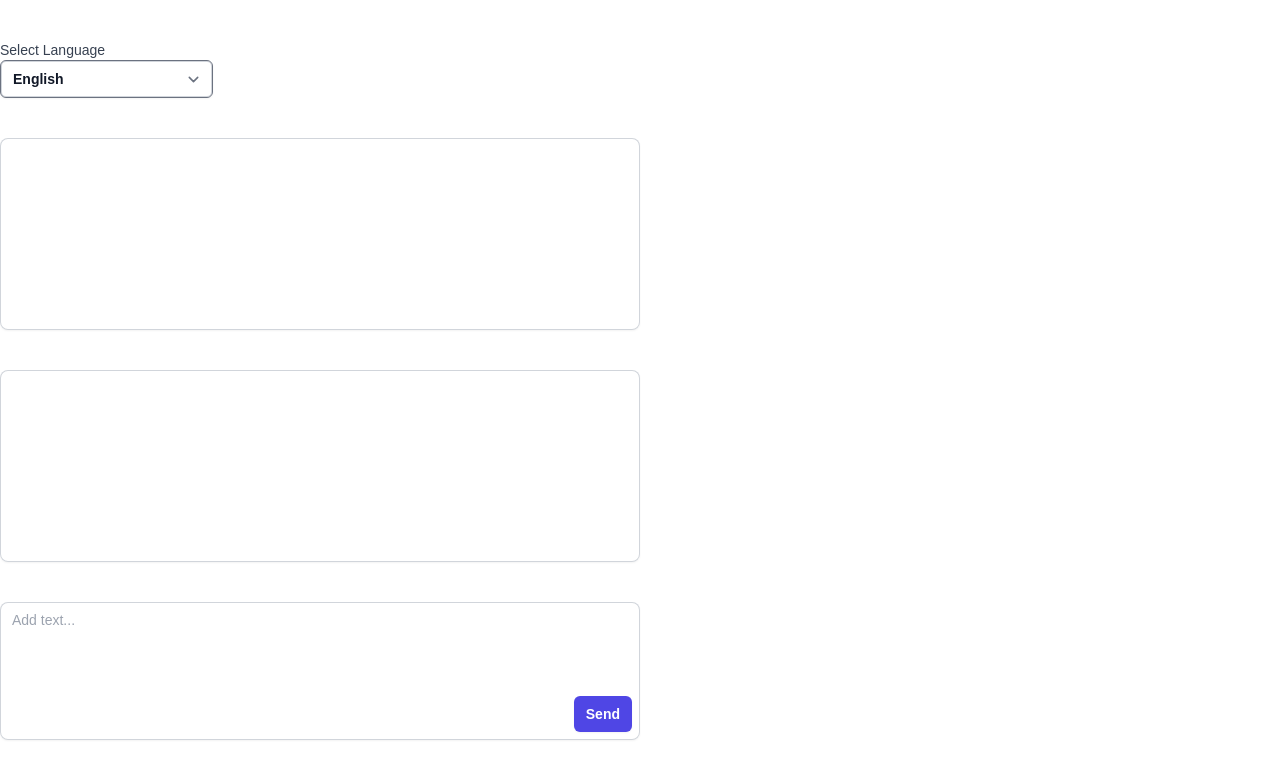
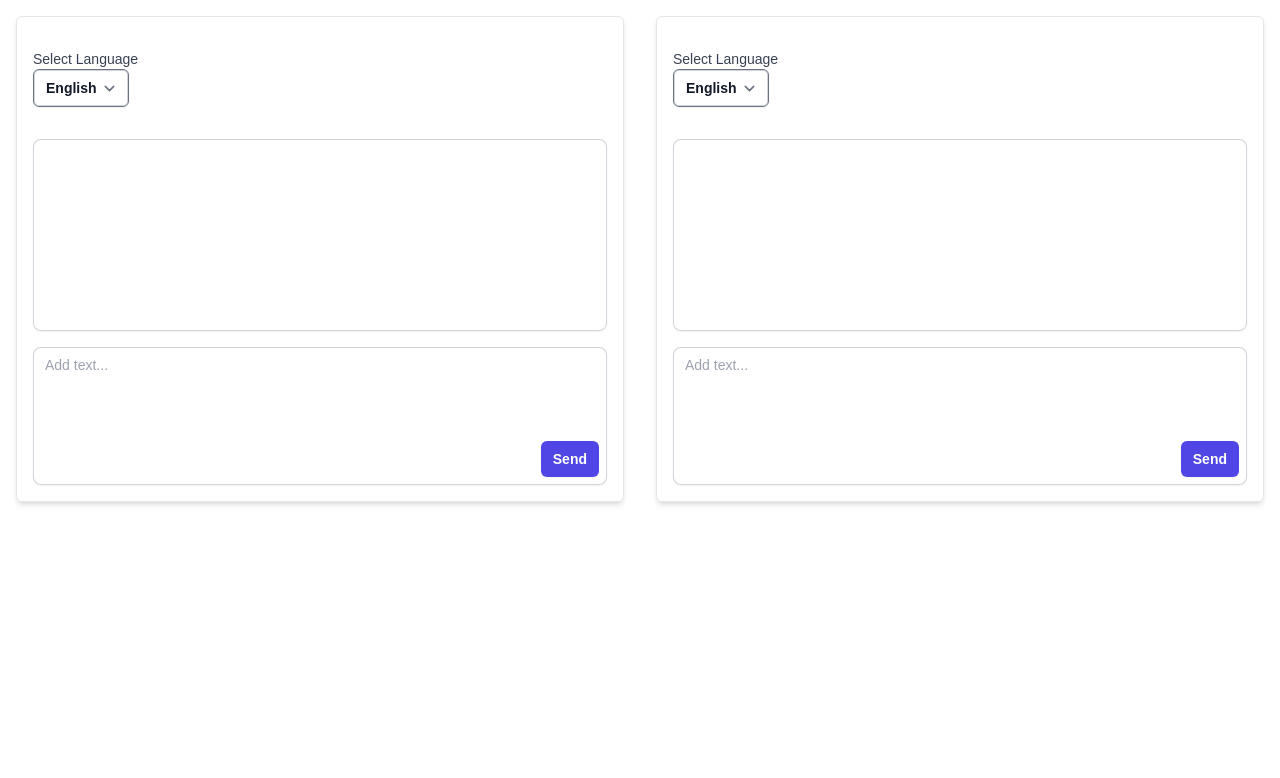
Before and after one commit to Srasulova/messaging-app, a Next.js app in the folder frontend/: page / in a window 1280 px wide. Shown: the top 778 px of the page. Built offline with nearby package versions, Linux system fonts and the light colour scheme.

Commit message:
separate sender and recipient windows

```diff
--- a/frontend/src/app/components/conversation.tsx
+++ b/frontend/src/app/components/conversation.tsx
@@ -3,7 +3,7 @@ import { ConversationProps } from "../page"
 export default function Conversation({ messages }: ConversationProps) {
     return (
         <>
-            <div className="w-1/2 h-48 mb-10 p-4 overflow-hidden rounded-lg shadow-sm ring-1 ring-inset ring-gray-300" >
+            <div className="w-full h-48 mb-10 p-4 overflow-hidden rounded-lg shadow-sm ring-1 ring-inset ring-gray-300" >
                 {messages.map((msg, index) => (
                     <p key={index} className="mb-2 text-gray-800">{msg}</p>
                 ))}
--- a/frontend/src/app/components/form.tsx
+++ b/frontend/src/app/components/form.tsx
@@ -4,7 +4,7 @@ import { InputTextProps } from "../page";
 
 export default function InputText({ message, handleSubmit, handleTextareaChange, handleTranslate }: InputTextProps) {
     return (<>
-        <div className="w-1/2">
+        <div className="w-full">
             <div className="min-w-0">
                 <form action="#" className="relative"
                     onSubmit={(e) => {
--- a/frontend/src/app/components/languageSelection.tsx
+++ b/frontend/src/app/components/languageSelection.tsx
@@ -3,7 +3,7 @@ import { languageOptions } from "../data/languageOptions";
 
 export default function LanguageSelection({ selectedLanguage, handleLanguageSelectionSubmit }: LanguageSelectionProps) {
     return (
-        <div className="my-10">
+        <div className="my-4">
             <label htmlFor="languages" className="block text-sm font-medium text-gray-700">Select Language</label>
             <select
                 name="languages"
--- a/frontend/src/app/page.tsx
+++ b/frontend/src/app/page.tsx
@@ -6,26 +6,26 @@ import InputText from "./components/form";
 import LanguageSelection from "./components/languageSelection";
 
 export type InputTextProps = {
-  message: string,
-  handleTextareaChange: (e: ChangeEvent<HTMLTextAreaElement>) => void,
-  handleSubmit: () => void
-  handleTranslate: () => void
-}
+  message: string;
+  handleTextareaChange: (e: ChangeEvent<HTMLTextAreaElement>) => void;
+  handleSubmit: () => void;
+  handleTranslate: () => void;
+};
 
 export type ConversationProps = {
-  messages: string[]
-}
+  messages: string[];
+};
 
 export type LanguageSelectionProps = {
-  selectedLanguage: string
-  handleLanguageSelectionSubmit: (languageCode: string) => void
-}
+  selectedLanguage: string;
+  handleLanguageSelectionSubmit: (languageCode: string) => void;
+};
 
 export default function Home() {
-  const [message, setMessage] = useState<string>("")
-  const [conversations, setConversations] = useState<string[]>([])
+  const [message, setMessage] = useState<string>("");
+  const [conversations, setConversations] = useState<string[]>([]);
   const [translatedText, setTranslatedText] = useState<string[]>([]);
-  const [selectedLanguage, setSelectedLanguage] = useState<string>("")
+  const [selectedLanguage, setSelectedLanguage] = useState<string>("");
 
   const translateText = async (text: string, targetLanguage: string) => {
     const apiKey = process.env.NEXT_PUBLIC_GOOGLE_TRANSLATE_API_KEY;
@@ -50,7 +50,6 @@ export default function Home() {
     return data.data.translations[0].translatedText;
   };
 
-
   const handleTranslate = async () => {
     try {
       const result = await translateText(message, selectedLanguage);
@@ -60,28 +59,50 @@ export default function Home() {
     }
   };
 
-
   function handleTextareaChange(e: ChangeEvent<HTMLTextAreaElement>) {
     setMessage(e.target.value);
   }
 
   function handleSubmit() {
-    setConversations([...conversations, message])
-    setMessage("")
+    setConversations([...conversations, message]);
+    setMessage("");
   }
 
   function handleLanguageSelectionSubmit(languageCode: string) {
-    setSelectedLanguage(languageCode)
+    setSelectedLanguage(languageCode);
   }
 
   return (
-    <div className="">
-      <main className="">
-        <LanguageSelection selectedLanguage={selectedLanguage} handleLanguageSelectionSubmit={handleLanguageSelectionSubmit} />
+    <div className="flex space-x-8 p-4">
+      {/* Sender Conversation Window */}
+      <div className="flex flex-col w-1/2 space-y-4 p-4 border border-gray-200 rounded-md shadow-md">
+        <LanguageSelection
+          selectedLanguage={selectedLanguage}
+          handleLanguageSelectionSubmit={handleLanguageSelectionSubmit}
+        />
         <Conversation messages={conversations} />
+        <InputText
+          message={message}
+          handleTextareaChange={handleTextareaChange}
+          handleSubmit={handleSubmit}
+          handleTranslate={handleTranslate}
+        />
+      </div>
+
+      {/* Recipient Conversation Window */}
+      <div className="flex flex-col w-1/2 space-y-4 p-4 border border-gray-200 rounded-md shadow-md">
+        <LanguageSelection
+          selectedLanguage={selectedLanguage}
+          handleLanguageSelectionSubmit={handleLanguageSelectionSubmit}
+        />
         <Conversation messages={translatedText} />
-        <InputText message={message} handleTextareaChange={handleTextareaChange} handleSubmit={handleSubmit} handleTranslate={handleTranslate} />
-      </main>
+        <InputText
+          message={message}
+          handleTextareaChange={handleTextareaChange}
+          handleSubmit={handleSubmit}
+          handleTranslate={handleTranslate}
+        />
+      </div>
     </div>
   );
 }
```
